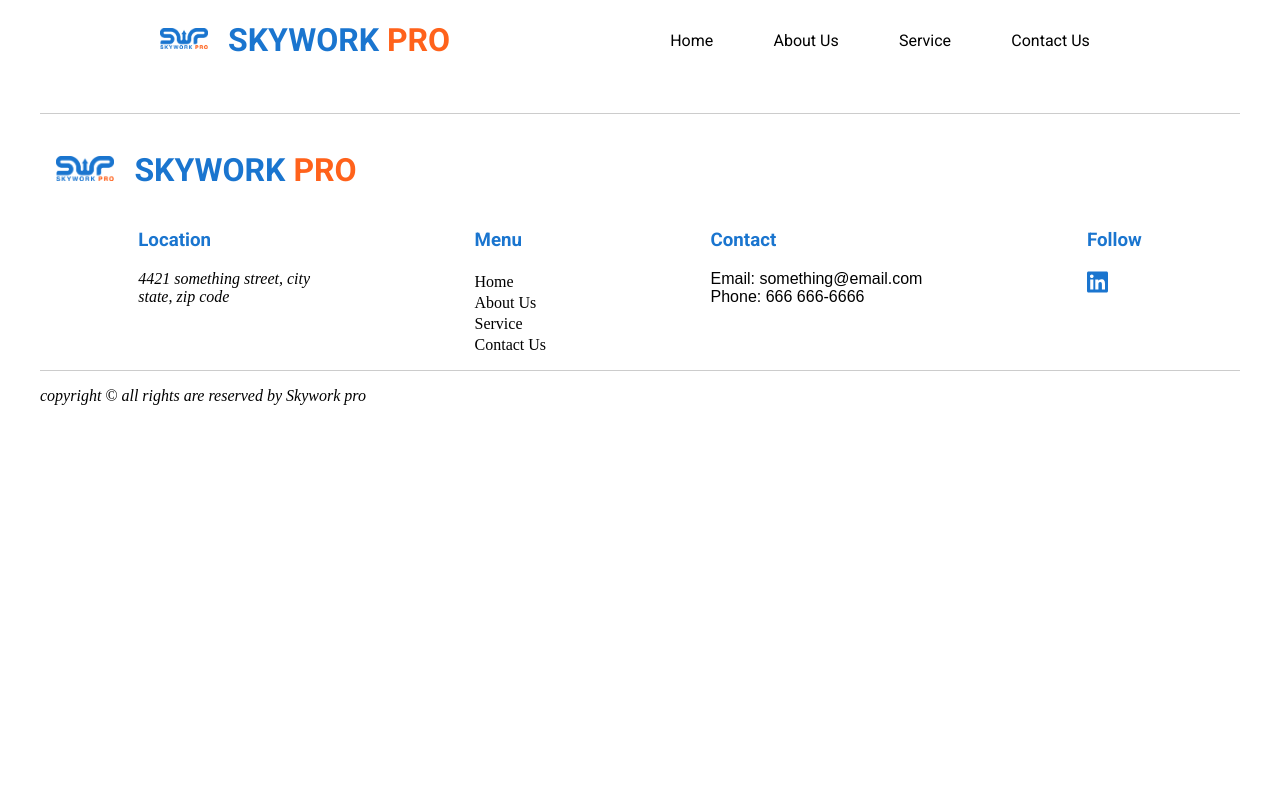
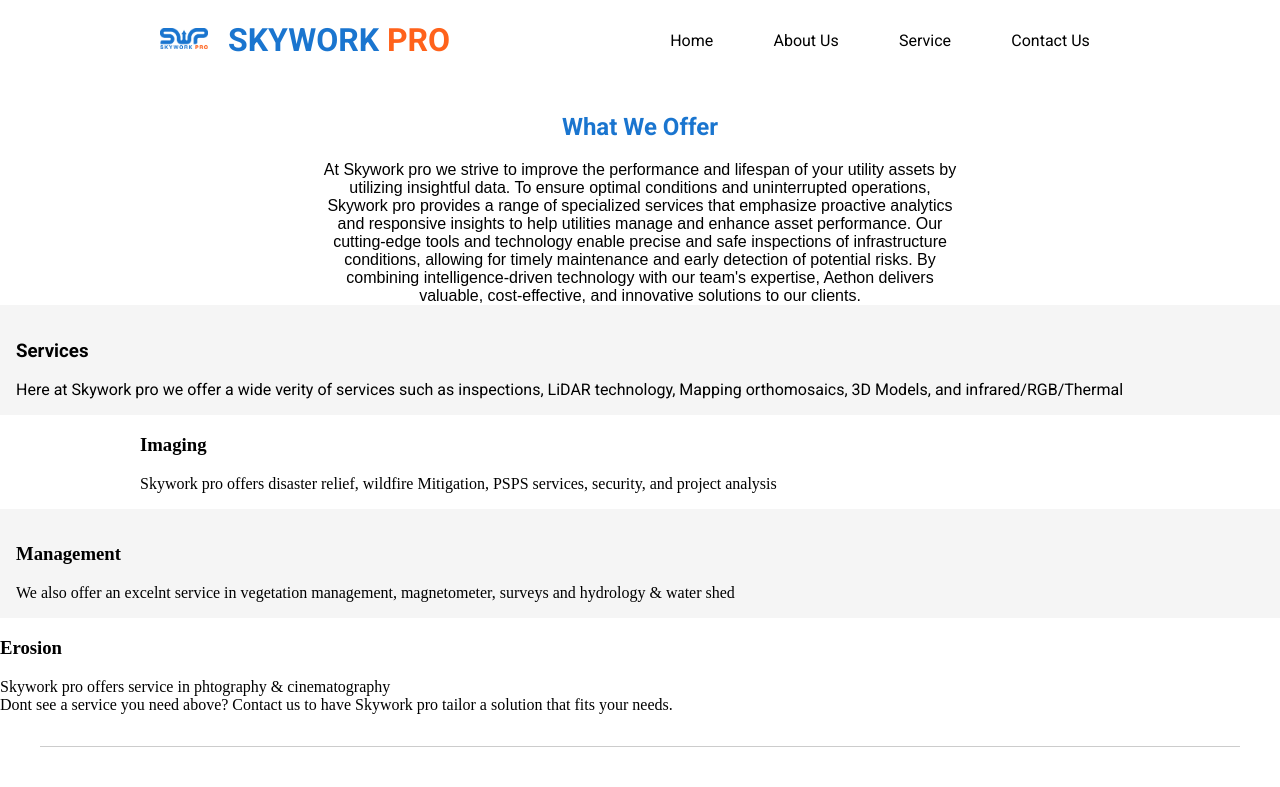
Before and after one commit to moamel-hashim/skywork-pro, a React (Vite) app: page /service in a window 1280 px wide. Shown: the top 787 px of the page. Built offline with nearby package versions, Linux system fonts and the light colour scheme.

Commit message:
adding service page

```diff
--- /dev/null
+++ b/src/components/ServiceMain.css
@@ -0,0 +1,11 @@
+main header {
+  display: block;
+  width: 50%;
+  text-align: center;
+}
+main header h2 {
+  color: #1A75CF;
+}
+main header p {
+  font-family: "OpenSans", sans-serif;
+}/*# sourceMappingURL=ServiceMain.css.map */
--- /dev/null
+++ b/src/components/ServiceMain.jsx
@@ -0,0 +1,48 @@
+
+import './ServiceMain.css';
+export default function ServiceMain() {
+  return (
+    <main>
+      <header>
+        <div>
+          <h2>What We Offer</h2>
+        </div>
+        <div>
+          <p>
+            At Skywork pro we strive to improve the performance and lifespan of your utility assets by utilizing insightful data. To ensure optimal conditions and uninterrupted operations, Skywork pro provides a range of specialized services that emphasize proactive analytics and responsive insights to help utilities manage and enhance asset performance.
+            Our cutting-edge tools and technology enable precise and safe inspections of infrastructure conditions, allowing for timely maintenance and early detection of potential risks. By combining intelligence-driven technology with our team's expertise, Aethon delivers valuable, cost-effective, and innovative solutions to our clients.
+          </p>
+        </div>
+      </header>
+      <section>
+        <div>
+          <h3>Services</h3>
+          <p>Here at Skywork pro we offer a wide verity of services such as inspections, LiDAR technology, Mapping
+            orthomosaics, 3D Models, and infrared/RGB/Thermal
+          </p>
+        </div>
+      </section>
+      <section>
+        <div>
+          <h3>Imaging</h3>
+          Skywork pro offers disaster relief, wildfire Mitigation, PSPS services, security, and project analysis
+        </div>
+      </section>
+      <section>
+        <div>
+          <h3>Management</h3>
+          <p>We also offer an excelnt service in vegetation management, magnetometer, surveys and hydrology & water shed</p>
+        </div>
+      </section>
+      <section>
+        <div>
+          <h3>Erosion</h3>
+          <p>Skywork pro offers service in phtography & cinematography</p>
+        </div>
+      </section>
+      <section>
+        <p>Dont see a service you need above? Contact us to have Skywork pro tailor a solution that fits your needs.</p>
+      </section>
+    </main>
+  )
+}
--- /dev/null
+++ b/src/components/ServiceMain.scss
@@ -0,0 +1,19 @@
+$primary-color: #1A75CF;
+$secondary-color: #FF621B;
+$roboto: 'Roboto';
+$openSans: 'OpenSans';
+
+
+main {
+  header {
+    display: block;
+    width: 50%;
+    text-align: center;
+    h2 {
+      color:$primary-color;
+    }
+    p {
+      font-family: $openSans, sans-serif;
+    }
+  }
+}
--- a/src/pages/Service.jsx
+++ b/src/pages/Service.jsx
@@ -1,10 +1,11 @@
 import Footer from "../components/Footer";
 import Navbar from "../components/Navbar";
-
+import ServiceMain from "../components/ServiceMain";
 export default function Service() {
   return(
     <>
     <Navbar></Navbar>
+    <ServiceMain></ServiceMain>
     <Footer></Footer>
     </>
   )
```
Also changed, not shown: 1 other file (tests, documents, lock files or other folders).
